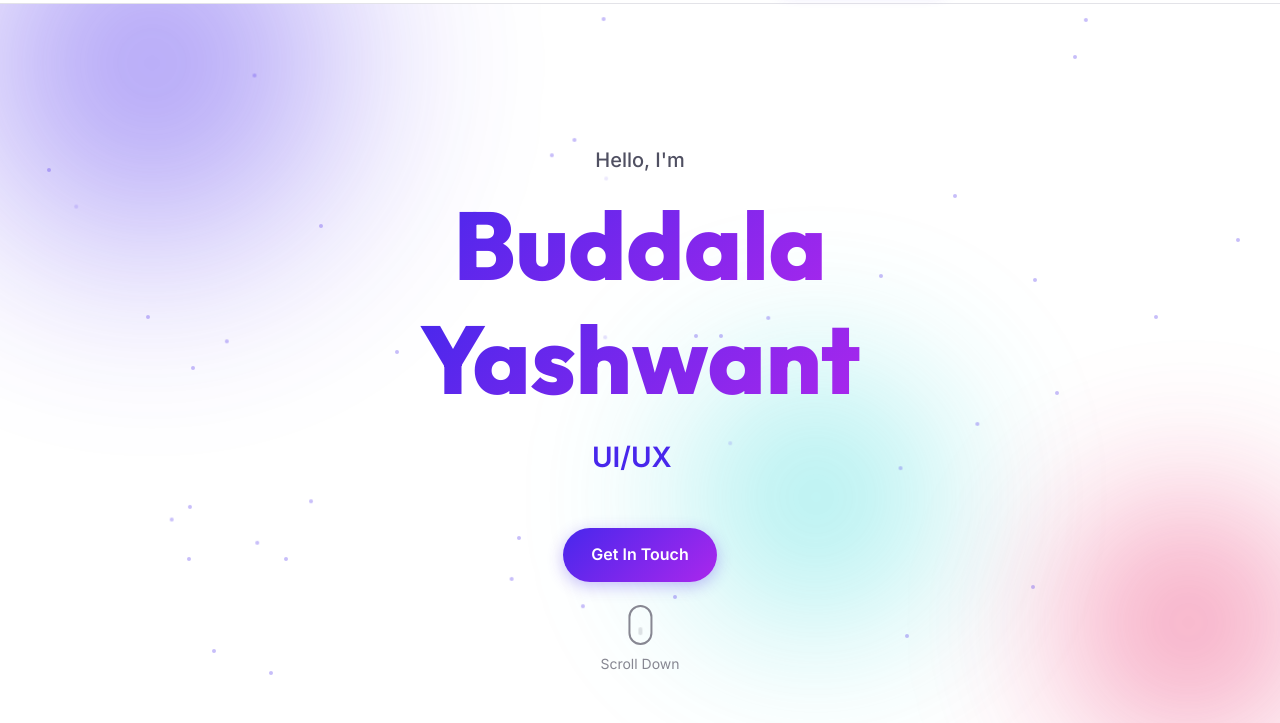
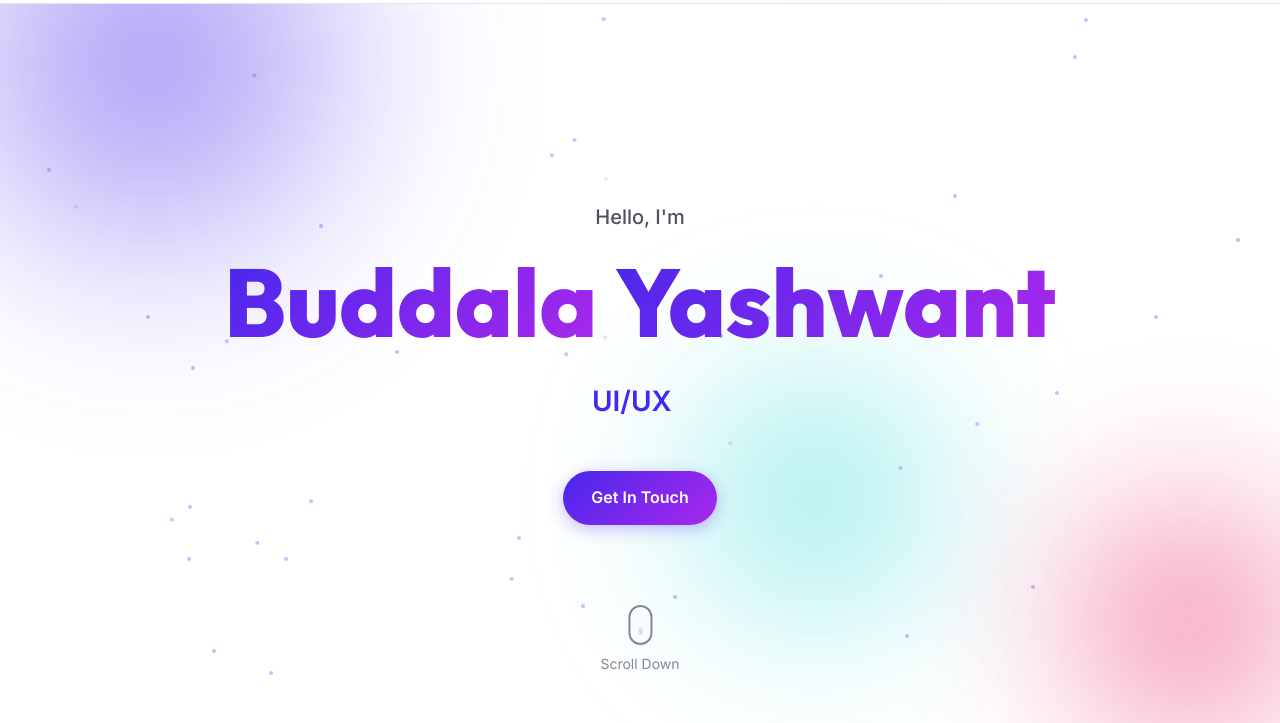
Before and after one commit to YashwantB27/Portfolio, a website: page index.html in a window 1280 px wide. Shown: the part 77-800 px from the top of the page. Drawn offline with Linux system fonts and the light colour scheme.

Commit message:
Changed name in hero section

```diff
--- a/index.html
+++ b/index.html
@@ -82,7 +82,7 @@
                 <p class="hero-greeting">Hello, I'm</p>
                 <h1 class="hero-name" id="heroName">
                     <span class="name-part">Buddala</span>
-                    <span class="name-part">Yashwant</span>
+                    <span class="name-part">&nbsp;Yashwant</span>
                 </h1>
                 <p class="hero-tagline">
                     <span class="typing-text" id="typingText"></span>
--- a/styles.css
+++ b/styles.css
@@ -483,14 +483,17 @@ ul {
 }
 
 .hero-name {
-    font-size: clamp(3rem, 10vw, 6rem);
+    font-size: clamp(2.5rem, 8vw, 6rem);
     font-weight: 900;
     line-height: 1.1;
     margin-bottom: var(--spacing-md);
     animation: fadeInUp 0.8s ease-out 0.2s backwards;
     display: flex;
-    flex-direction: column;
-    gap: var(--spacing-xs);
+    flex-direction: row;
+    flex-wrap: nowrap;
+    justify-content: center;
+    gap: 0;
+    white-space: nowrap;
 }
 
 .name-part {
```
